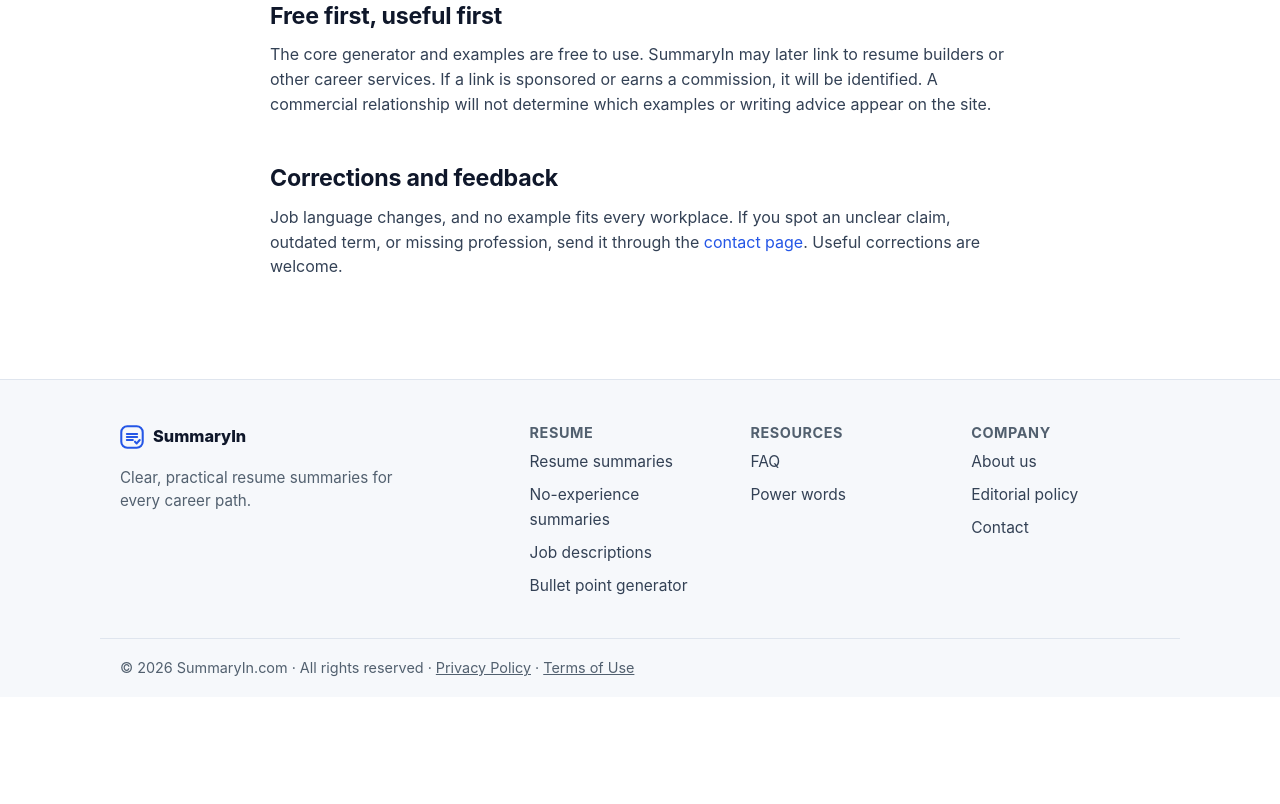
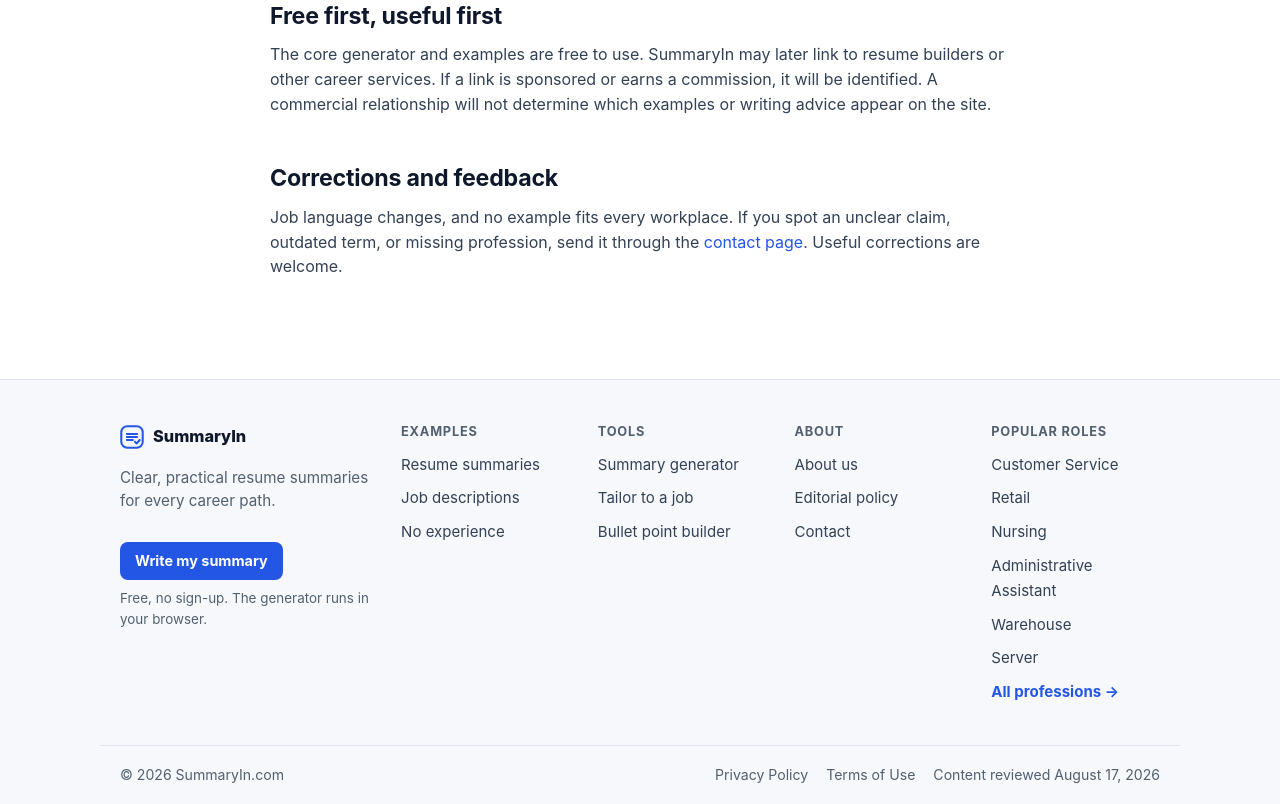
Before and after one commit to dominovd/summaryin, an Astro site: page /about in a window 1280 px wide. Shown: the part 1312-2116 px from the top of the page. Before the commit the page ends 2009 px from the top, so only its background shows below. Built offline with nearby package versions, Linux system fonts and the light colour scheme; Astro itself is replaced by a stand-in of ours.

Commit message:
Footer: same groups as the header, popular roles, generator CTA
- Examples, Tools, About columns from NAV_GROUPS, so header and footer stay in sync
- Popular roles column linking six profession pages and the hub
- Generator CTA under the brand; legal row with privacy, terms, and the review date
- Drop the homepage FAQ anchor and the power-words deep link

Co-Authored-By: Claude Opus 5.5 <noreply@anthropic.com>
Claude-Session: https://claude.ai/code/session_0133q5Fouz1ztC4ueipeaZc3

```diff
--- a/src/layouts/Base.astro
+++ b/src/layouts/Base.astro
@@ -1,6 +1,12 @@
 ---
 import '../styles/global.css';
 import { SITE, NAV_GROUPS } from '../data/site';
+import professions from '../data/professions.json';
+
+const P = professions as Record<string, { name: string }>;
+const FOOTER_ROLES = ['customer-service', 'retail', 'nursing', 'administrative-assistant', 'warehouse', 'server']
+  .filter((slug) => P[slug])
+  .map((slug) => ({ slug, name: P[slug].name }));
 
 interface Props {
   /** Exact-match keyword goes first; year token is appended automatically. */
@@ -171,36 +177,31 @@ const siteSchema = {
             <span>{SITE.name}</span>
           </a>
           <p class="muted">{SITE.tagline}</p>
+          <a class="btn btn-primary btn-sm footer-cta" href="/#generator">Write my summary</a>
+          <p class="footer-note">Free, no sign-up. The generator runs in your browser.</p>
         </div>
-        <nav class="footer-col" aria-label="Resume">
-          <h3>Resume</h3>
+        {NAV_GROUPS.map((g) => (
+          <nav class="footer-col" aria-label={g.label}>
+            <h3>{g.label}</h3>
+            <ul>
+              {g.items.map((i) => <li><a href={i.href}>{i.label}</a></li>)}
+            </ul>
+          </nav>
+        ))}
+        <nav class="footer-col" aria-label="Popular professions">
+          <h3>Popular roles</h3>
           <ul>
-            <li><a href="/resume-summary/">Resume summaries</a></li>
-            <li><a href="/no-experience/">No-experience summaries</a></li>
-            <li><a href="/job-description/">Job descriptions</a></li>
-            <li><a href="/resume-bullet-points/">Bullet point generator</a></li>
-          </ul>
-        </nav>
-        <nav class="footer-col" aria-label="Resources">
-          <h3>Resources</h3>
-          <ul>
-            <li><a href="/#faq">FAQ</a></li>
-            <li><a href="/resume-summary/customer-service/#power-words">Power words</a></li>
-          </ul>
-        </nav>
-        <nav class="footer-col" aria-label="Company">
-          <h3>Company</h3>
-          <ul>
-            <li><a href="/about/">About us</a></li>
-            <li><a href="/editorial-policy/">Editorial policy</a></li>
-            <li><a href="/contact/">Contact</a></li>
+            {FOOTER_ROLES.map((r) => <li><a href={`/resume-summary/${r.slug}/`}>{r.name}</a></li>)}
+            <li><a class="footer-all" href="/resume-summary/">All professions →</a></li>
           </ul>
         </nav>
       </div>
       <div class="container footer-legal">
-        <p>
-          © {SITE.year} {SITE.name}.com · All rights reserved ·
-          <a href="/privacy/">Privacy Policy</a> · <a href="/terms/">Terms of Use</a>
+        <p>© {SITE.year} {SITE.name}.com</p>
+        <p class="footer-legal-links">
+          <a href="/privacy/">Privacy Policy</a>
+          <a href="/terms/">Terms of Use</a>
+          <a href="/editorial-policy/">Content reviewed {SITE.contentLastReviewed}</a>
         </p>
       </div>
     </footer>
@@ -306,28 +307,38 @@ const siteSchema = {
   }
   .footer-inner {
     display: grid;
-    grid-template-columns: 2fr 1fr 1fr 1fr;
-    gap: 32px;
+    grid-template-columns: 1.5fr repeat(4, 1fr);
+    gap: 28px;
   }
-  @media (max-width: 720px) {
-    .footer-inner { grid-template-columns: 1fr 1fr; }
+  @media (max-width: 960px) {
+    .footer-inner { grid-template-columns: repeat(4, 1fr); }
+    .footer-brand { grid-column: 1 / -1; }
   }
-  @media (max-width: 480px) {
-    .footer-inner { grid-template-columns: 1fr; }
+  @media (max-width: 640px) {
+    .footer-inner { grid-template-columns: 1fr 1fr; gap: 24px 20px; }
   }
   .logo-footer { font-size: 1.02rem; }
   .footer-brand p { margin-top: 10px; font-size: 0.95rem; max-width: 30ch; }
-  .footer-col h3 { font-size: 0.9rem; text-transform: uppercase; letter-spacing: 0.04em; color: var(--ink-muted); }
+  .footer-cta { margin-top: 14px; }
+  .footer-brand .footer-note { margin-top: 8px; font-size: 0.84rem; color: var(--ink-muted); }
+  .footer-col h3 { font-size: 0.8rem; font-weight: 750; text-transform: uppercase; letter-spacing: 0.06em; color: var(--ink-muted); margin-bottom: 12px; }
   .footer-col ul { list-style: none; margin: 0; padding: 0; }
-  .footer-col li { margin-bottom: 8px; }
-  .footer-col a { color: var(--ink-soft); font-size: 0.97rem; }
+  .footer-col li { margin-bottom: 9px; }
+  .footer-col a { color: var(--ink-soft); font-size: 0.94rem; }
+  .footer-col a:hover { color: var(--primary); text-decoration: none; }
+  .footer-col .footer-all { font-weight: 650; color: var(--primary); }
   .footer-legal {
     margin-top: 32px;
     padding-top: 18px;
     padding-bottom: 18px;
     border-top: 1px solid var(--border);
+    display: flex;
+    justify-content: space-between;
+    flex-wrap: wrap;
+    gap: 8px 20px;
   }
-  .footer-legal p { margin: 0; font-size: 0.9rem; color: var(--ink-muted); }
-  .footer-legal a { color: var(--ink-muted); text-decoration: underline; }
+  .footer-legal p { margin: 0; font-size: 0.88rem; color: var(--ink-muted); }
+  .footer-legal-links { display: flex; flex-wrap: wrap; gap: 6px 18px; }
+  .footer-legal a { color: var(--ink-muted); }
   .footer-legal a:hover { color: var(--ink-soft); }
 </style>
```
